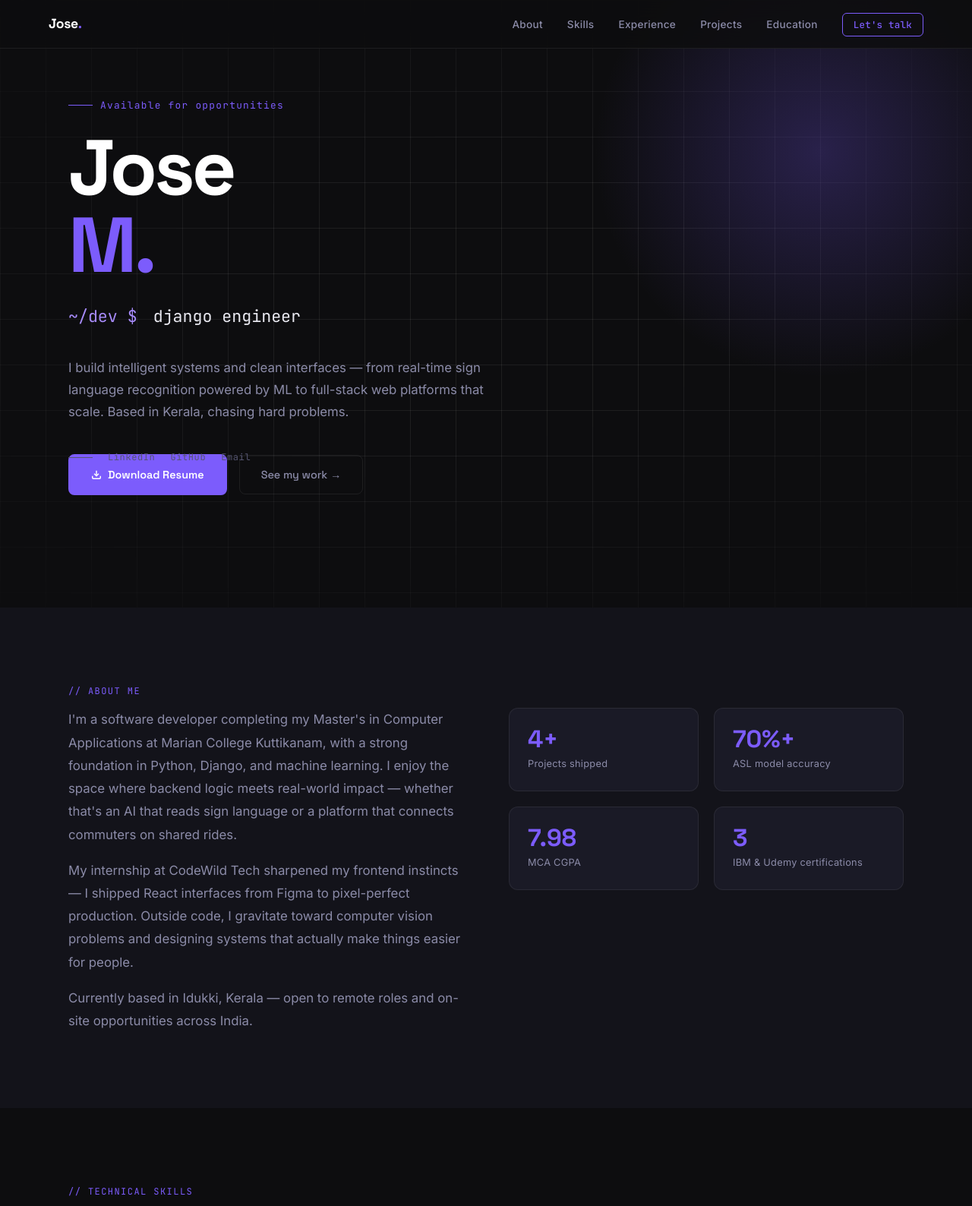
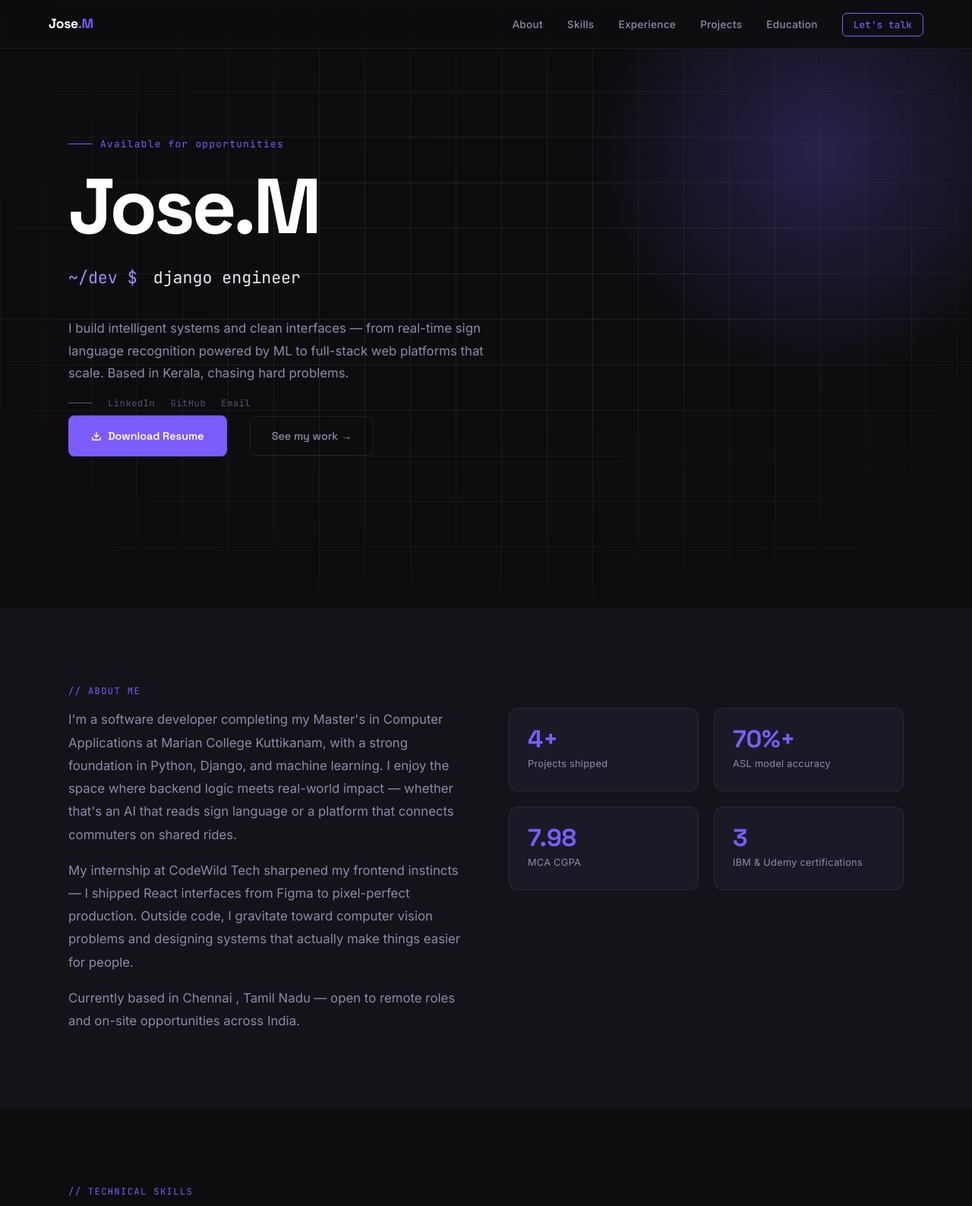
Before and after one commit to josekuttu/my_professional_portfolio, a plain HTML site: page index.html in a window 1280 px wide. Shown: the top 1588 px of the page at 76% size. Drawn offline with Linux system fonts and the light colour scheme.

Commit message:
changed on 14-07-2026

```diff
--- a/index.html
+++ b/index.html
@@ -210,7 +210,7 @@
   }
   .hero-actions {
     display: flex;
-    gap: 16px;
+    gap: 30px;
     flex-wrap: wrap;
     align-items: center;
   }
@@ -253,7 +253,7 @@
   .btn-secondary:hover { color: var(--white); border-color: rgba(255,255,255,0.2); }
   .hero-socials {
     position: absolute;
-    bottom: 40px;
+    bottom: 60px;
     left: 0;
     display: flex;
     gap: 20px;
@@ -688,7 +688,7 @@
 
 <!-- NAV -->
 <nav id="nav">
-  <a href="#hero" class="nav-logo">Jose<span>.</span></a>
+  <a href="#hero" class="nav-logo">Jose<span>.M</span></a>
   <ul class="nav-links" id="navLinks">
     <li><a href="#about">About</a></li>
     <li><a href="#skills">Skills</a></li>
@@ -708,7 +708,7 @@
   <div class="hero-glow"></div>
   <div class="hero-content">
     <div class="hero-eyebrow reveal">Available for opportunities</div>
-    <h1 class="hero-name reveal reveal-delay-1">Jose<br><span class="last">M.</span></h1>
+    <h1 class="hero-name reveal reveal-delay-1">Jose.M<span class="last"></span></h1>
     <div class="hero-terminal reveal reveal-delay-2">
       <span class="prompt">~/dev $</span>
       <span class="typed" id="typed"></span><span class="cursor"></span>
@@ -718,7 +718,7 @@
       powered by ML to full-stack web platforms that scale. Based in Kerala, chasing hard problems.
     </p>
     <div class="hero-actions reveal reveal-delay-4">
-      <a href="#" class="btn-primary">
+      <a href="./resume/Jose M Resume .pdf" class="btn-primary ">
         <svg width="14" height="14" viewBox="0 0 24 24" fill="none" stroke="currentColor" stroke-width="2.5"><path d="M21 15v4a2 2 0 0 1-2 2H5a2 2 0 0 1-2-2v-4"/><polyline points="7 10 12 15 17 10"/><line x1="12" y1="15" x2="12" y2="3"/></svg>
         Download Resume
       </a>
@@ -750,7 +750,7 @@
           systems that actually make things easier for people.
         </p>
         <p>
-          Currently based in Idukki, Kerala — open to remote roles and on-site opportunities across India.
+          Currently based in Chennai , Tamil Nadu — open to remote roles and on-site opportunities across India.
         </p>
       </div>
       <div class="about-stats reveal reveal-delay-2">
@@ -999,7 +999,7 @@
           +91 90618 81899
         </a>
       </div>
-      <a href="#" class="btn-primary reveal reveal-delay-4" style="margin: 0 auto; width: fit-content;">
+      <a href="#" class="btn-primary relative  reveal reveal-delay-4" style="margin: 0 auto; width: fit-content;">
         <svg width="14" height="14" viewBox="0 0 24 24" fill="none" stroke="currentColor" stroke-width="2.5"><path d="M21 15v4a2 2 0 0 1-2 2H5a2 2 0 0 1-2-2v-4"/><polyline points="7 10 12 15 17 10"/><line x1="12" y1="15" x2="12" y2="3"/></svg>
         Download Resume
       </a>
```
Also changed, not shown: 1 other file.
